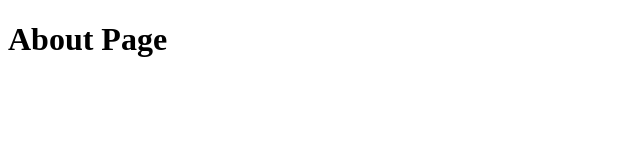
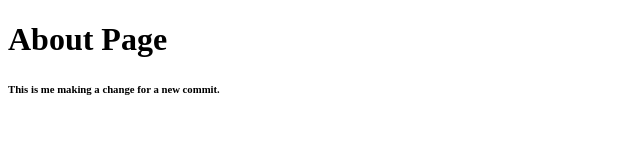
Before and after one commit to LuLuLuann/example, a plain HTML site: page pages/about.html in a window 1280 px wide. Shown: the whole page, without its empty margins (0-640 px from the left). Drawn offline with Linux system fonts and the light colour scheme.

Commit message:
testing a change by adding new line

```diff
--- a/pages/about.html
+++ b/pages/about.html
@@ -7,5 +7,6 @@
 </head>
 <body>
     <h1>About Page</h1>
+    <h6> This is me making a change for a new commit. </h6>
 </body>
 </html>
```
